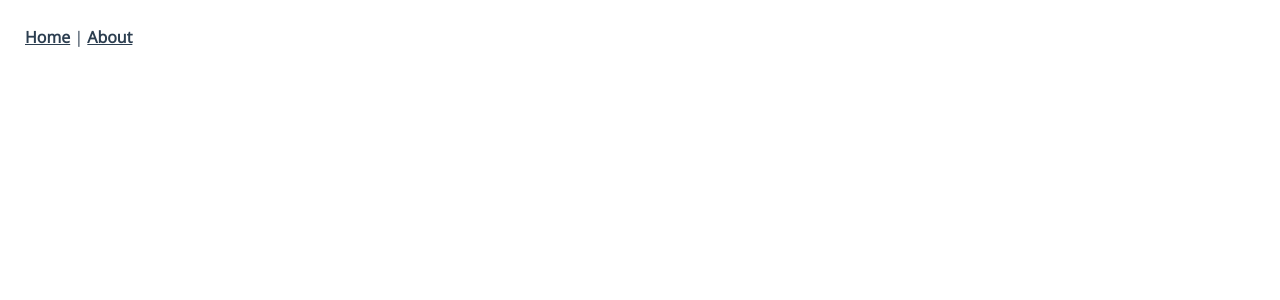
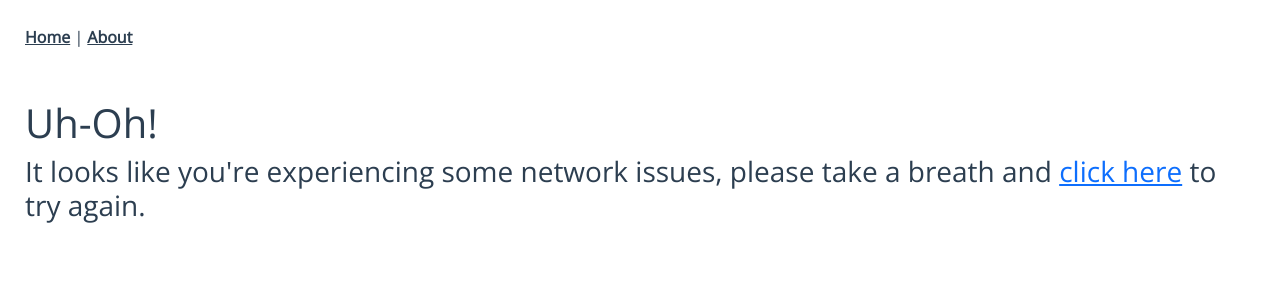
Before and after one commit to StevenVanDessel/raceresultsui, a Vue app: page /network-error in a window 1280 px wide. Before the commit this address had no page. Shown: the top 300 px of the page. Built offline with nearby package versions, Linux system fonts and the light colour scheme.

Commit message:
Updated router: add paths to NetworkError,NotFound

```diff
--- a/src/router/index.js
+++ b/src/router/index.js
@@ -2,6 +2,8 @@
 import Home from "../views/Home.vue";
 import RiderDetail from '@/views/RiderDetail.vue'
 import RiderService from '@/services/RiderService.js'
+import NotFound from '@/views/NotFound.vue'
+import NetworkError from '@/views/NetworkError.vue'
 import store from '@/store';
 
 const routes = [
@@ -41,6 +43,22 @@
     component: () =>
       import(/* webpackChunkName: "about" */ "../views/About.vue"),
   },
+  {
+    path: '/:catchAll(.*)',
+    name: 'NotFound',
+    component: NotFound
+  },
+  {
+    path: '/404/:resource',
+    name: '404Resource',
+    component: NotFound,
+    props: true
+  },
+  {
+    path: '/network-error',
+    name: 'NetworkError',
+    component: NetworkError
+  }
 ];
 
 const router = createRouter({
--- /dev/null
+++ b/src/views/NetworkError.vue
@@ -0,0 +1,11 @@
+<template>
+  <div class="networkError">
+    <h1>Uh-Oh!</h1>
+
+    <h3>
+      It looks like you're experiencing some network issues, please take a
+      breath and <a href="#" @click="$router.go(-1)">click here</a> to try
+      again.
+    </h3>
+  </div>
+</template>
--- /dev/null
+++ b/src/views/NotFound.vue
@@ -0,0 +1,16 @@
+<template>
+  <h1>Oops!</h1>
+  <h3>The {{ resource }} you're looking for is not here.</h3>
+  <router-link :to="{ name: 'EventList' }">Back to the home page</router-link>
+</template>
+<script>
+export default {
+  props: {
+    resource: {
+      type: String,
+      required: true,
+      default: 'page'
+    }
+  }
+}
+</script>
```
